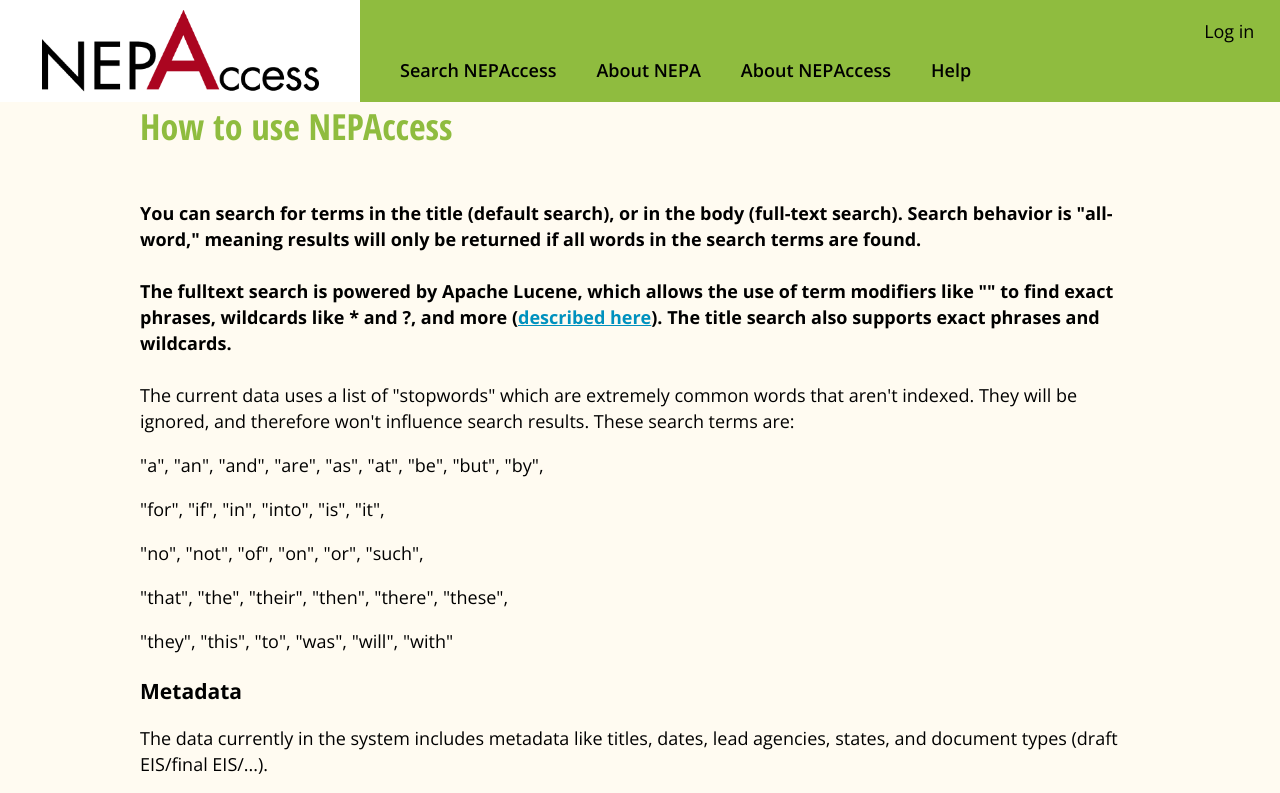
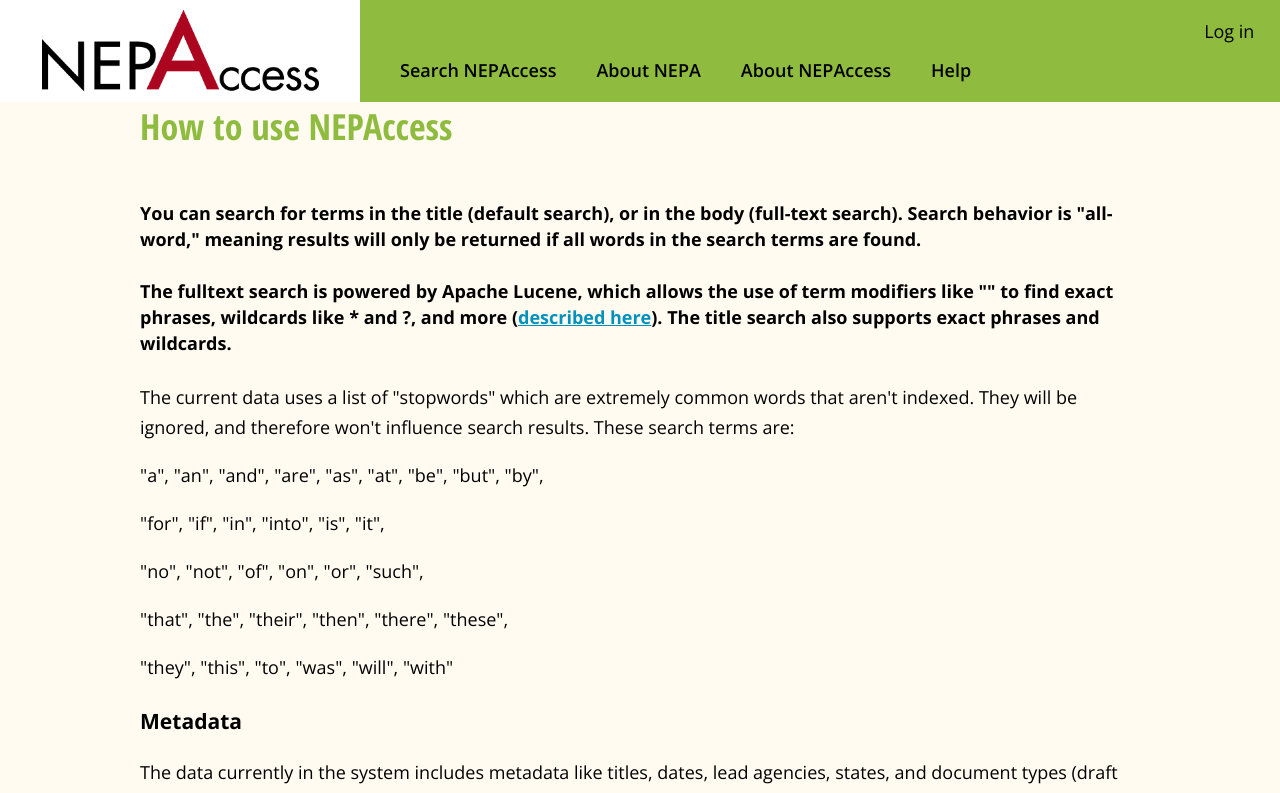
Before and after one commit to GeorgeMSchaffer/nepaccessFront, a React (Create React App) app: page /abouthelp in a window 1280 px wide. Shown: the top 793 px of the page. Built offline with nearby package versions, Linux system fonts and the light colour scheme; no server answers.

Commit message:
sharper Nixon and some about css

```diff
--- a/src/aboutNepa.css
+++ b/src/aboutNepa.css
@@ -1,6 +1,7 @@
 #about-nepa-content {
     min-width: 1000px;
-    width: 50%;
+    max-width: 3840px;
+    width: 40%;
 
     position: relative;
 
@@ -13,7 +14,7 @@
     font-style: normal;
     font-weight: normal;
     font-size: 18px;
-    line-height: 26px;
+    line-height: 30px;
 
     color: #000000;
 }
@@ -79,6 +80,8 @@
     right: -250px;
     top: 140px;
 
+    background-repeat: no-repeat;
+    background-size: contain;
     background-image: url("assets/nixon.png");
 }
 
```
Also changed, not shown: src/assets/nixon.png.
